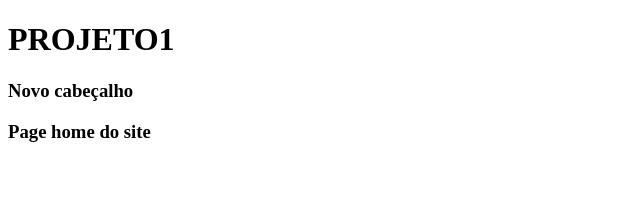
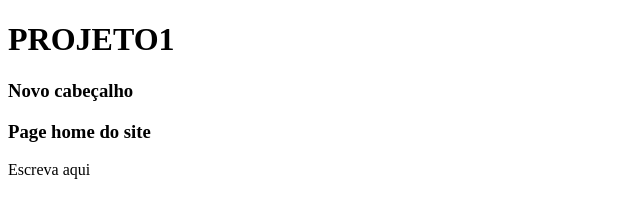
Before and after one commit to albpedmul/curso_github, a plain HTML site: page index.html in a window 1280 px wide. Shown: the whole page, without its empty margins (0-640 px from the left). Drawn offline with Linux system fonts and the light colour scheme.

Commit message:
Finalizando page home

```diff
--- a/index.html
+++ b/index.html
@@ -11,5 +11,6 @@
     <h3>Novo cabeçalho</h3>
 
     <h3>Page home do site</h3>
+    <p>Escreva aqui</p>
 </body>
 </html>
```
Also changed, not shown: nomes.txt.
